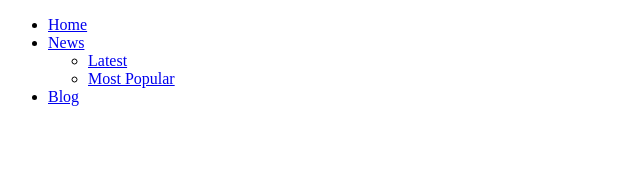
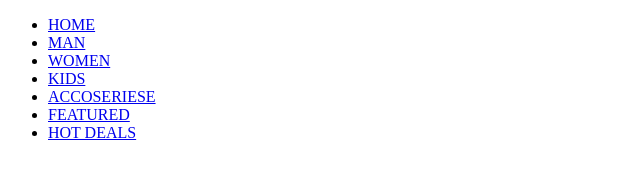
Before and after one commit to SevaM1988/JS2-1, a plain HTML site: page index.html in a window 1280 px wide. Shown: the whole page, without its empty margins (0-640 px from the left). Drawn offline with Linux system fonts and the light colour scheme.

Commit message:
menu with submenu for site

```diff
--- a/index.html
+++ b/index.html
@@ -6,15 +6,17 @@
     <script src="script.js"></script>
     <script>
         window.onload = function () {
-            var menu = new Menu('menu', 'menu', [
-                new MenuItem('/', 'Home'),
-                new MenuItem('/news', 'News'),
-                new SubMenu('submenu', 'sebmenu', [
-                    new SubMenuItem('/news/latest', 'Latest'),
-                    new SubMenuItem('/news/most_popular', 'Most Popular')
-                ]),
-                new MenuItem('/blog', 'Blog')
-            ]);
+            var items = [
+                new MenuItem('/index.html', 'HOME'),
+                new MenuItem('/product.html', 'MAN'),
+                new MenuItem('/', 'WOMEN'),
+                new MenuItem('/', 'KIDS'),
+                new MenuItem('/', 'ACCOSERIESE'),
+                new MenuItem('/', 'FEATURED'),
+                new MenuItem('/', 'HOT DEALS')
+            ];
+
+            var menu = new SubMenu('menu', 'menu', items);
 
             document.body.appendChild(menu.render());
         }
--- a/script.js
+++ b/script.js
@@ -15,8 +15,9 @@ Container.prototype.render = function () {
 };
 
 Container.prototype.remove = function () {
-    var elem = document.getElementsByTagName('div');
-    elem.remove();
+    var elem = document.getElementById(this.id);
+
+    elem.parentElement.removeChild(elem)
 };
 
 function Menu(id, className, items) {
@@ -64,47 +65,21 @@ MenuItem.prototype.render = function () {
     return li;
 };
 
-function SubMenu(id, className, items) {
-    Menu.call(this, id, className);
-
-    this.items = items;
+function SubMenu(id, className, items, title, href) {
+    Menu.call(this, id, className, items);
+    this.title = title;
+    this.href = href;
 }
 
 SubMenu.prototype = Object.create(Menu.prototype);
 
 SubMenu.prototype.render = function () {
-    var ul = document.createElement('ul');
+    if (this.title && this.href) {
+        var menuItem = new MenuItem(this.href, this.title).render();
+        menuItem.appendChild(Menu.prototype.render.call(this));
 
-    ul.className = this.className;
-    ul.id = this.id;
-
-    this.items.forEach(function (item) {
-        if (item instanceof Menu) {
-            ul.appendChild(item.render());
-        }
-    });
-
-    return ul;
+        return menuItem;
+    } else {
+        return Menu.prototype.render.call(this);
+    }
 };
-
-function SubMenuItem(href, label) {
-    Menu.call(this, '', 'submenu-item');
-
-    this.href = href;
-    this.label = label;
-}
-
-SubMenuItem.prototype = Object.create(Menu.prototype);
-
-SubMenuItem.prototype.render = function () {
-    var li = document.createElement('li');
-    var a = document.createElement('a');
-
-    a.href = this.href;
-    a.textContent = this.label;
-
-    li.appendChild(a);
-    li.className = this.className;
-
-    return li;
-};
```
